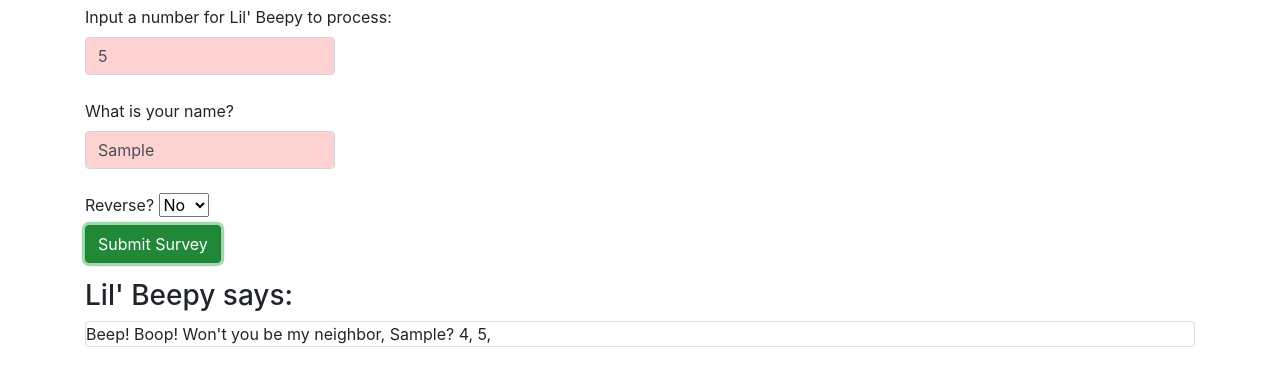
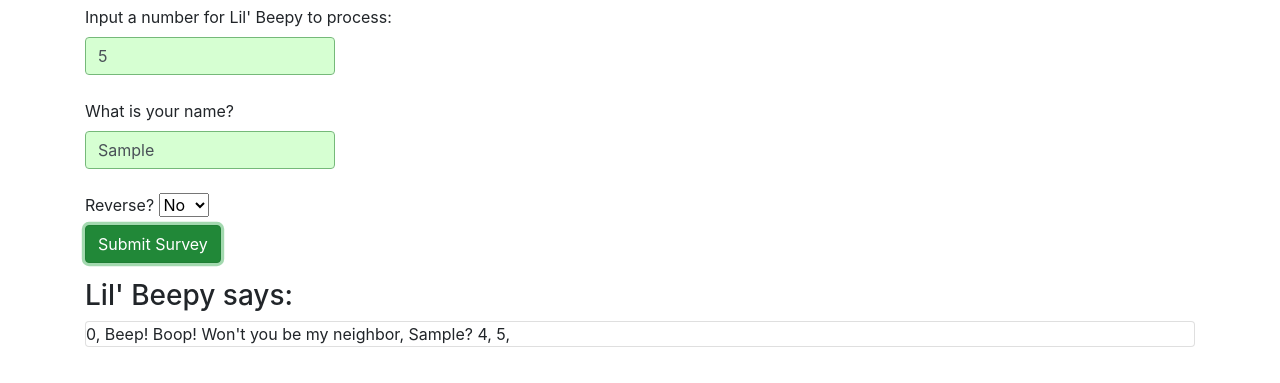
Before and after one commit to chansen1395/week3-project, a plain HTML site: page index.html in a window 1280 px wide. Both pictures are taken after typing "5", "Sample" into the empty fields and a click on the button "Submit Survey". Shown: the part 41-424 px from the top of the page. Drawn offline with Linux system fonts and the light colour scheme.

Commit message:
add functionality to include '0' in the results.

```diff
--- a/css/styles.css
+++ b/css/styles.css
@@ -7,9 +7,9 @@
   font-weight: 400;
   line-height: 1.5;
   color: #495057;
-  background-color: rgb(255, 210, 210);
+  background-color: rgb(214, 255, 210);
   background-clip: padding-box;
-  border: 1px solid #ced4da;
+  border: 1px solid #75b979;
   border-radius: 0.25rem;
   transition: border-color 0.15s ease-in-out, box-shadow 0.15s ease-in-out;
 }
--- a/js/scripts.js
+++ b/js/scripts.js
@@ -35,7 +35,7 @@ function showBeepy(beepyArray) {
 function lilBeepy(number, name, reverse) {
 
   var beepyArray = [];
-  var arrayCounter = 1;
+  var arrayCounter = 0;
 
   // Default name if user supplies no name
   if (name === "") {
@@ -43,11 +43,11 @@ function lilBeepy(number, name, reverse) {
   }
 
   // test if NaN or <= 0
-  if (isNaN(number) || (number <= 0)) {
+  if (isNaN(number) || (number < 0)) {
     if (isNaN(number)) {
       beepyArray = "Not a number, silly. Enter a number.";
       return beepyArray;
-    } else if (number <= 0) {
+    } else if (number < 0) {
       beepyArray = "Doesn't work with 0 or negative numbers ...yet.";
       return beepyArray;
     }
```
